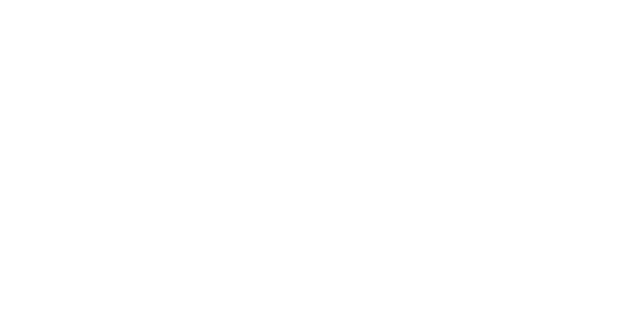
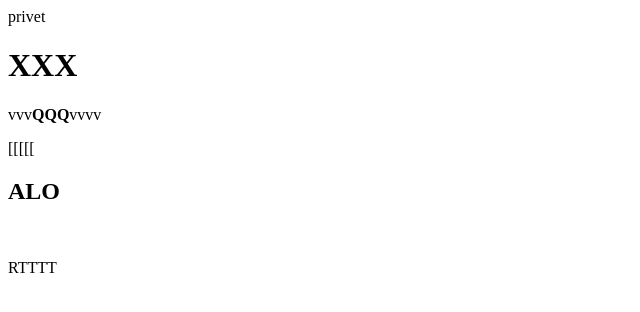
Before and after one commit to namezxcqwe/site1, a plain HTML site: page index.html in a window 1280 px wide. Shown: the whole page, without its empty margins (0-640 px from the left). Drawn offline with Linux system fonts and the light colour scheme.

Commit message:
Update index.html

```diff
--- a/index.html
+++ b/index.html
@@ -2,14 +2,14 @@
 <head>
   <meta charset=utf-8">
   <link href="style.css" rel="stylesheets"
-  <title> </title>
+  <title>privet</title>
 </head>
 <body>
-  <h1> </h1>
-  <p> <strong> </strong> </p>
-  <p> </p>
-  <h2> </h2>
+  <h1>XXX</h1>
+  <p>vvv<strong>QQQ</strong>vvvv</p>
+  <p>[[[[[</p>
+  <h2>ALO</h2>
     <image ="site1.jpg">
-      <p> </p>
+      <p>RTTTT</p>
 </body>
   </html>
```
